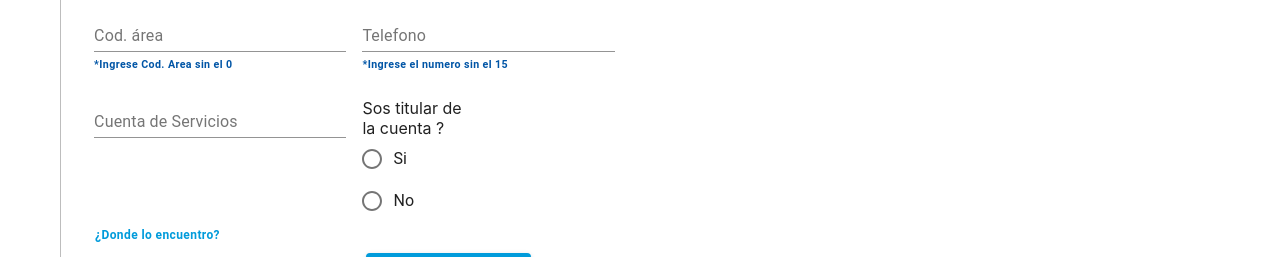
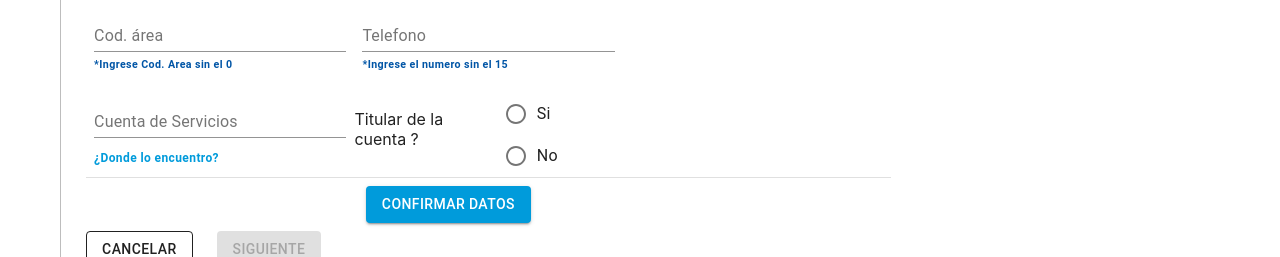
Before and after one commit to sapox/turnera_front, a React (Create React App) app in the folder turnera-app/: page / in a window 1280 px wide. Shown: the part 695-952 px from the top of the page. Built offline with nearby package versions, Linux system fonts and the light colour scheme.

Commit message:
fixes en new.js

```diff
--- a/turnera-app/src/components/BackOffice.js
+++ b/turnera-app/src/components/BackOffice.js
@@ -72,7 +72,7 @@ export const BackOffice = (props) => {
                 </Grid>
                 <Grid container spacing={1} style={{marginTop: '1%'}}>
                   <Grid item xs>
-                    <Link to="/" style={{ textDecoration: "none" }}>
+                    <Link to="/new" style={{ textDecoration: "none" }}>
                       <Button
                         type="submit"
                         fullWidth
--- a/turnera-app/src/components/FormContacto.js
+++ b/turnera-app/src/components/FormContacto.js
@@ -3,6 +3,8 @@ import Paper from "@material-ui/core/Paper";
 import Zoom from "@material-ui/core/Zoom";
 import { useFormik } from "formik";
 import * as Yup from "yup";
+import Divider from "@material-ui/core/Divider";
+
 import {
   FormControl,
   TextField,
@@ -37,6 +39,13 @@ const Style = {
     textTransform: "none",
     color: "#009bdb",
     fontSize: "9pt",
+  },
+  button: {
+    color: "white",
+    background: "#009bdb",
+    "&:hover": {
+      background: "#009bdb",
+    },
   },
 };
 
@@ -298,9 +307,11 @@ const FormContacto = () => {
           </Grid>
           <Grid item xs></Grid>
         </Grid>
-        <Grid container spacing={3}>
-          <Grid item xs={4}>
+        <Grid container>
+          <Grid item xs >
+
                 <TextField
+
                   placeholder="0123456789"
                   label="Cuenta de Servicios"
                   id="cuentaContrato"
@@ -311,42 +322,7 @@ const FormContacto = () => {
                   helperText={formik.errors.cuentaContrato}
                   error={formik.errors.cuentaContrato}
                 />
-          </Grid>
-          <Grid item xs={8}>
-            <Grid container spacing={3}>
-              <Grid item xs={3}>
-                <p  style={{  marginBottom: '0%' }}>Sos titular de la cuenta ?</p>
-                <RadioGroup
-                  style={{  marginBottom: '0%' }}
-                  row
-                  aria-label="position"
-                  name="position"
-                  defaultValue="top"
-                >
-                  <FormControlLabel
-                    value="Si"
-                    disabled={habilitado}
-                    control={<Radio color="primary" onChange={hide} />}
-                    label="Si"
-                    labelPlacement="Si"
-                  />
-                  <FormControlLabel
-                    value="No"
-                    disabled={habilitado}
-                    control={<Radio color="primary" onChange={show} />}
-                    label="No"
-                    labelPlacement="No"
-                  />
-                </RadioGroup>
-              </Grid>
-              <Grid item xs={9}>
-			  {showT ? <Titular /> : ''}
-              </Grid>
-            </Grid>
-          </Grid>
-        </Grid>
-        <Grid>
-          <td>
+                <div>
                   <Button
                     onClick={handleToggle}
                     style={{ height: "3px", marginTop: "0%" }}
@@ -368,8 +344,42 @@ const FormContacto = () => {
                       </Paper>
                     </Zoom>
                   </div>
-          </td>
+                </div>
               </Grid>
+
+
+          <Grid item xs /*style={{width:'150%}}*/>
+            <div style={{ marginTop: "4%", display: "flex" }}>
+              <p stylr={{ alignSelf: "flex-end" }}>Titular de la cuenta ? </p>
+              <RadioGroup
+                style={{ marginTop: "0%", marginLeft: "3%" }}
+                row
+                aria-label="position"
+                name="position"
+                defaultValue="top"
+              >
+                <FormControlLabel
+                  value="Si"
+                  disabled={habilitado}
+                  control={<Radio color="primary" onChange={hide} />}
+                  label="Si"
+                  labelPlacement="Si"
+                />
+                <FormControlLabel
+                  value="No"
+                  disabled={habilitado}
+                  control={<Radio color="primary" onChange={show} />}
+                  label="No"
+                  labelPlacement="No"
+                />
+              </RadioGroup>
+            </div>
+          </Grid>
+          <Grid item xs>
+            {showT ? <Titular /> : null}
+          </Grid>
+        </Grid>
+        <Divider />
         <div
           style={{
             display: "flex",
@@ -384,7 +394,7 @@ const FormContacto = () => {
               disabled={habilitado}
               type="submit"
               variant="contained"
-              style={{backgroundColor: '#009bdb', color:'white'}}
+              style={Style.button}
             >
               Confirmar Datos
             </Button>
```
Lines whose indentation alone changed are shown as unchanged.
